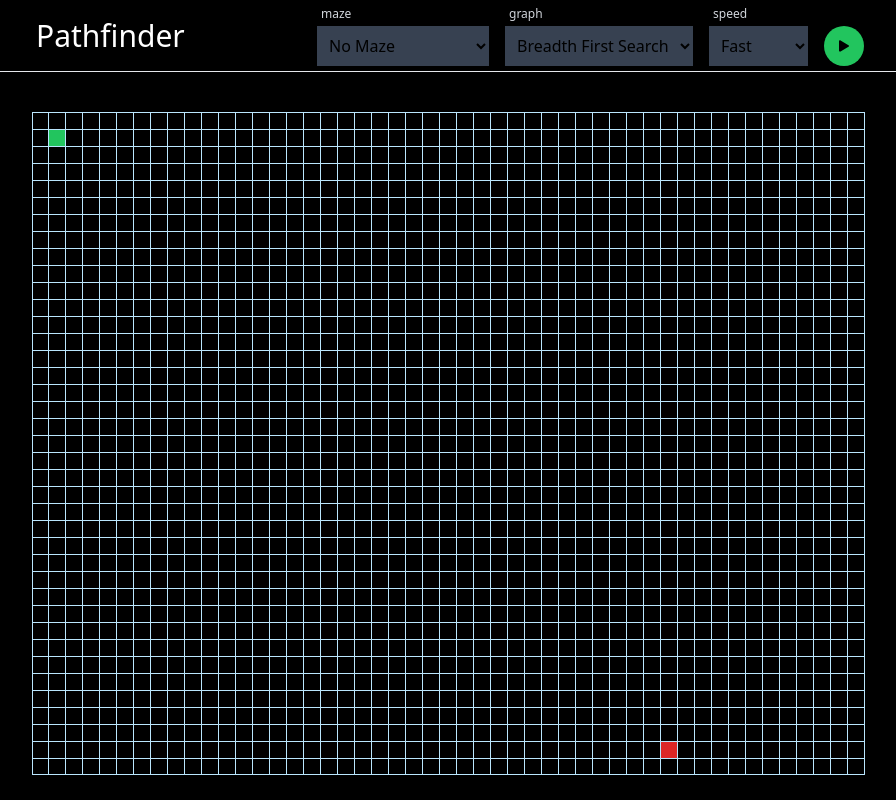
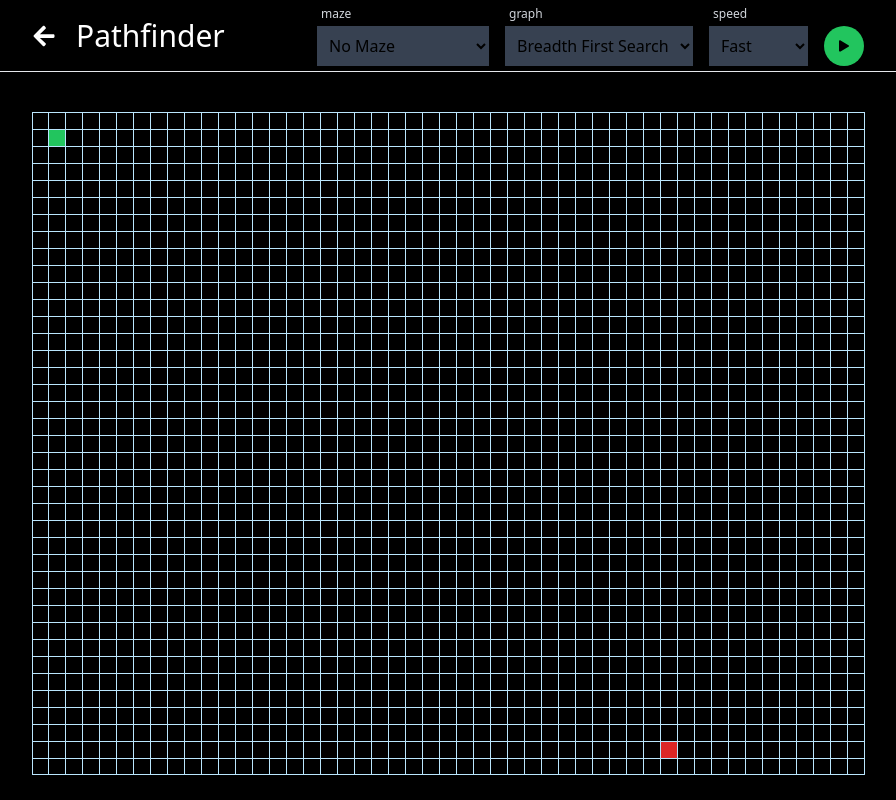
Before and after one commit to Folka2134/algorithm_visualizer, a React (Vite) app: page /pather in a window 1280 px wide. Shown: the whole page, without its empty margins (192-1088 px from the left). Built offline with nearby package versions, Linux system fonts and the light colour scheme.

Commit message:
added home button

```diff
--- a/src/components/PathOptions.tsx
+++ b/src/components/PathOptions.tsx
@@ -16,6 +16,8 @@ import { runMazeAlgorithm } from "../utils/runMazeAlgorithm";
 import { runPathFindingAlgorithm } from "../utils/runPathFindingAlgorithm";
 import { animatePath } from "../utils/animatePath";
 import { PlayButton } from "./PlayButton ";
+import { Link } from "react-router-dom";
+import { FaArrowLeft } from "react-icons/fa";
 
 const PathOptions = ({
   isVisualizationRunningRef,
@@ -93,6 +95,11 @@ const PathOptions = ({
   return (
     <div className="flex min-h-[4.5rem] items-center justify-center border-b px-0 shadow-gray-600 sm:px-5">
       <div className="flex w-full items-center justify-center sm:w-[52rem] lg:justify-between">
+        <button className="mr-8 text-white lg:mr-4">
+          <Link to="/">
+            <FaArrowLeft size={24} />
+          </Link>
+        </button>
         <h1 className="hidden w-[40%] pl-1 text-3xl text-white lg:flex">
           Pathfinder
         </h1>
```
